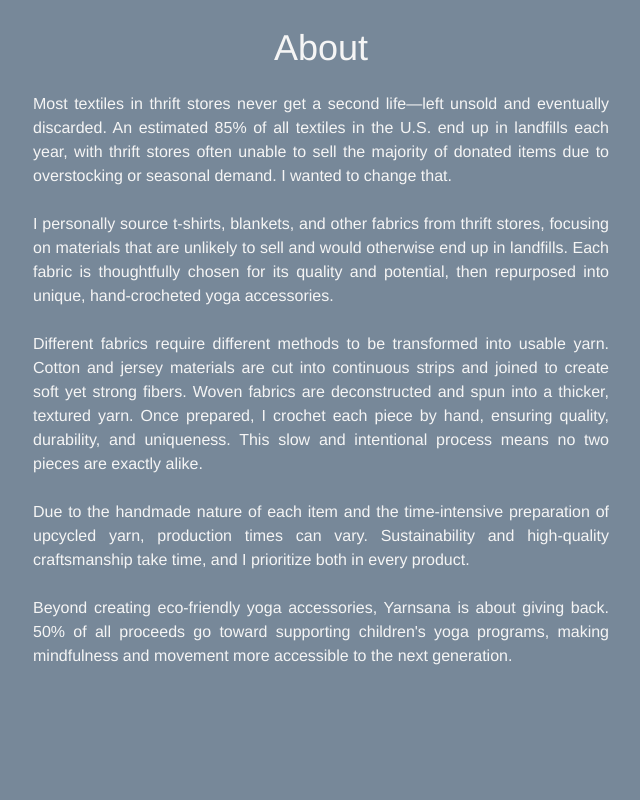
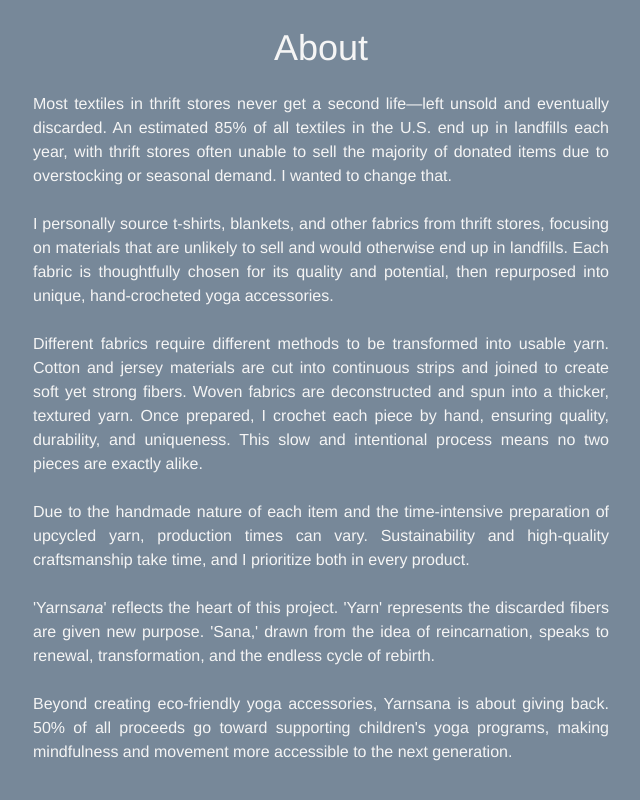
Before and after one commit to samanthacabrera/ecommerce-store, a React (Vite) app in the folder frontend/: page / in a window 1280 px wide. Shown: the part 870-1670 px from the top of the page, without its empty margins (319-959 px from the left). Before the commit the page ends 1634 px from the top, so only its background shows below. Built offline with nearby package versions, Linux system fonts and the light colour scheme.

Commit message:
update mission, add meaning of yarnsara

```diff
--- a/frontend/src/Mission.jsx
+++ b/frontend/src/Mission.jsx
@@ -15,6 +15,9 @@
                 Due to the handmade nature of each item and the time-intensive preparation of upcycled yarn, production times can vary. Sustainability and high-quality craftsmanship take time, and I prioritize both in every product.
             </p>
             <p>
+                'Yarn<span className="italic">sana</span>' reflects the heart of this project. 'Yarn' represents the discarded fibers are given new purpose. 'Sana,' drawn from the idea of reincarnation, speaks to renewal, transformation, and the endless cycle of rebirth.
+            </p>
+            <p>
                 Beyond creating eco-friendly yoga accessories, Yarnsana is about giving back. 50% of all proceeds go toward supporting children's yoga programs, making mindfulness and movement more accessible to the next generation.
             </p>
         </div>
```
